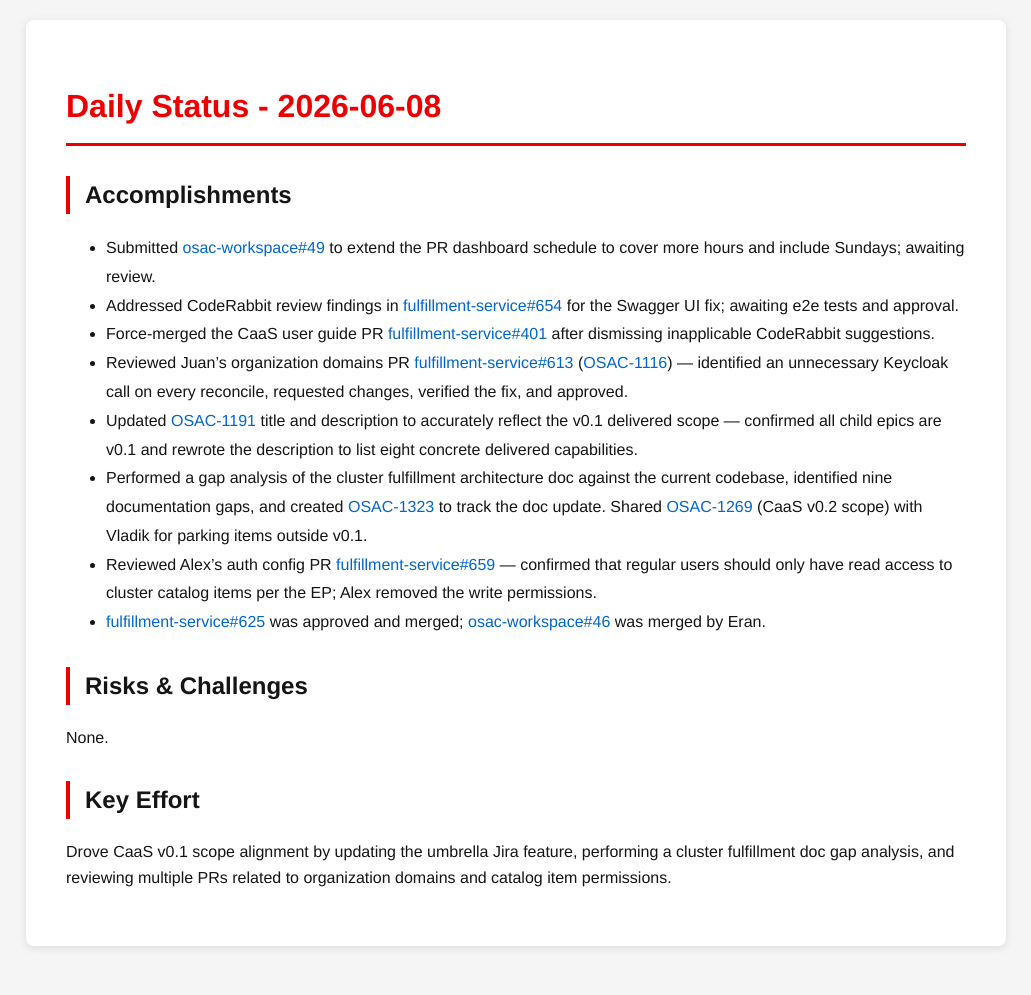
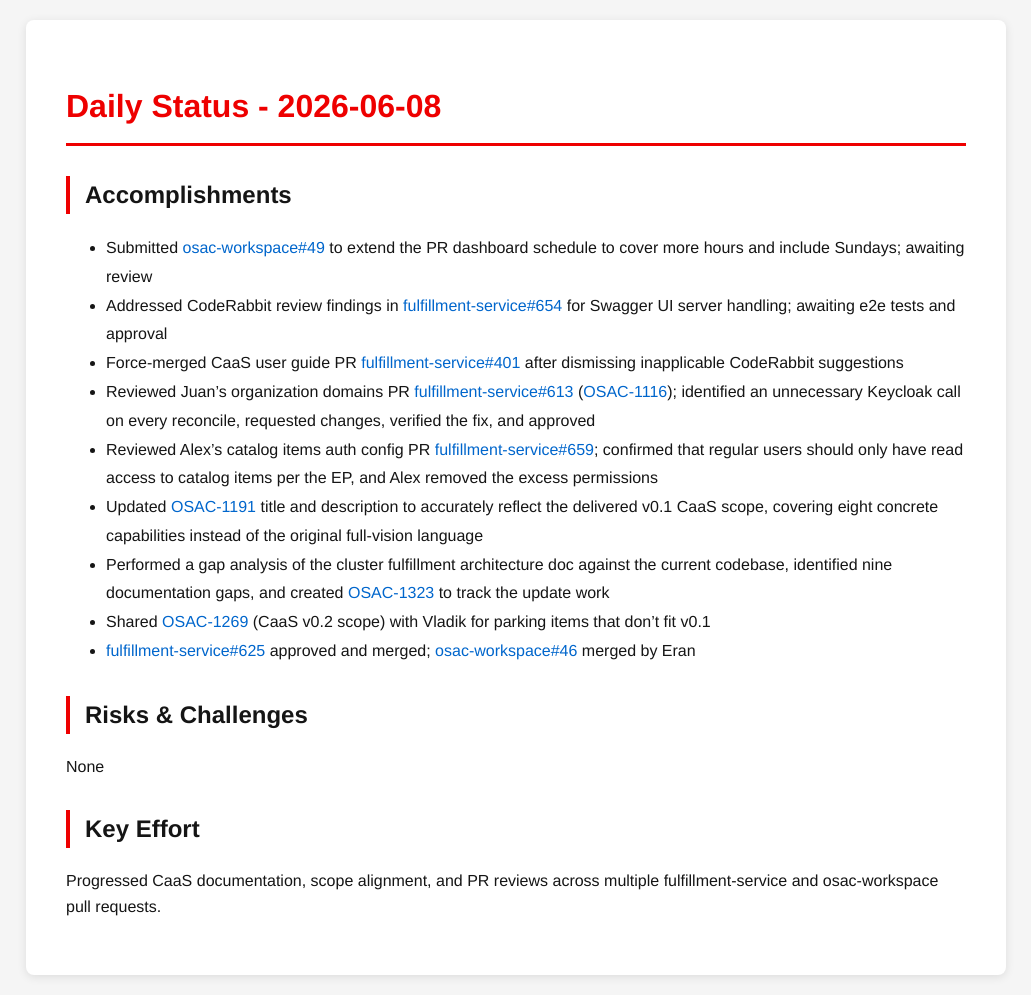
Before and after one commit to tzvatot/daily-status, a Jekyll site: the page built from 2026-06-08.md, in a window 1280 px wide. Shown: the whole page, without its empty margins (124-1155 px from the left). Built offline with Jekyll 4.4.1, drawn with Linux system fonts in a browser that asks for light colours; before the commit the page ends 966 px from its top, so only the background shows below that.

Commit message:
Daily status update - 2026-06-08

```diff
--- a/2026-06-08.md
+++ b/2026-06-08.md
@@ -7,17 +7,18 @@
 # Daily Status - 2026-06-08
 
 ## Accomplishments
-- Submitted [osac-workspace#49](https://github.com/osac-project/osac-workspace/pull/49) to extend the PR dashboard schedule to cover more hours and include Sundays; awaiting review.
-- Addressed CodeRabbit review findings in [fulfillment-service#654](https://github.com/osac-project/fulfillment-service/pull/654) for the Swagger UI fix; awaiting e2e tests and approval.
-- Force-merged the CaaS user guide PR [fulfillment-service#401](https://github.com/osac-project/fulfillment-service/pull/401) after dismissing inapplicable CodeRabbit suggestions.
-- Reviewed Juan's organization domains PR [fulfillment-service#613](https://github.com/osac-project/fulfillment-service/pull/613) ([OSAC-1116](https://redhat.atlassian.net/browse/OSAC-1116)) — identified an unnecessary Keycloak call on every reconcile, requested changes, verified the fix, and approved.
-- Updated [OSAC-1191](https://redhat.atlassian.net/browse/OSAC-1191) title and description to accurately reflect the v0.1 delivered scope — confirmed all child epics are v0.1 and rewrote the description to list eight concrete delivered capabilities.
-- Performed a gap analysis of the cluster fulfillment architecture doc against the current codebase, identified nine documentation gaps, and created [OSAC-1323](https://redhat.atlassian.net/browse/OSAC-1323) to track the doc update. Shared [OSAC-1269](https://redhat.atlassian.net/browse/OSAC-1269) (CaaS v0.2 scope) with Vladik for parking items outside v0.1.
-- Reviewed Alex's auth config PR [fulfillment-service#659](https://github.com/osac-project/fulfillment-service/pull/659) — confirmed that regular users should only have read access to cluster catalog items per the EP; Alex removed the write permissions.
-- [fulfillment-service#625](https://github.com/osac-project/fulfillment-service/pull/625) was approved and merged; [osac-workspace#46](https://github.com/osac-project/osac-workspace/pull/46) was merged by Eran.
+- Submitted [osac-workspace#49](https://github.com/osac-project/osac-workspace/pull/49) to extend the PR dashboard schedule to cover more hours and include Sundays; awaiting review
+- Addressed CodeRabbit review findings in [fulfillment-service#654](https://github.com/osac-project/fulfillment-service/pull/654) for Swagger UI server handling; awaiting e2e tests and approval
+- Force-merged CaaS user guide PR [fulfillment-service#401](https://github.com/osac-project/fulfillment-service/pull/401) after dismissing inapplicable CodeRabbit suggestions
+- Reviewed Juan's organization domains PR [fulfillment-service#613](https://github.com/osac-project/fulfillment-service/pull/613) ([OSAC-1116](https://redhat.atlassian.net/browse/OSAC-1116)); identified an unnecessary Keycloak call on every reconcile, requested changes, verified the fix, and approved
+- Reviewed Alex's catalog items auth config PR [fulfillment-service#659](https://github.com/osac-project/fulfillment-service/pull/659); confirmed that regular users should only have read access to catalog items per the EP, and Alex removed the excess permissions
+- Updated [OSAC-1191](https://redhat.atlassian.net/browse/OSAC-1191) title and description to accurately reflect the delivered v0.1 CaaS scope, covering eight concrete capabilities instead of the original full-vision language
+- Performed a gap analysis of the cluster fulfillment architecture doc against the current codebase, identified nine documentation gaps, and created [OSAC-1323](https://redhat.atlassian.net/browse/OSAC-1323) to track the update work
+- Shared [OSAC-1269](https://redhat.atlassian.net/browse/OSAC-1269) (CaaS v0.2 scope) with Vladik for parking items that don't fit v0.1
+- [fulfillment-service#625](https://github.com/osac-project/fulfillment-service/pull/625) approved and merged; [osac-workspace#46](https://github.com/osac-project/osac-workspace/pull/46) merged by Eran
 
 ## Risks & Challenges
-None.
+None
 
 ## Key Effort
-Drove CaaS v0.1 scope alignment by updating the umbrella Jira feature, performing a cluster fulfillment doc gap analysis, and reviewing multiple PRs related to organization domains and catalog item permissions.
+Progressed CaaS documentation, scope alignment, and PR reviews across multiple fulfillment-service and osac-workspace pull requests.
```
